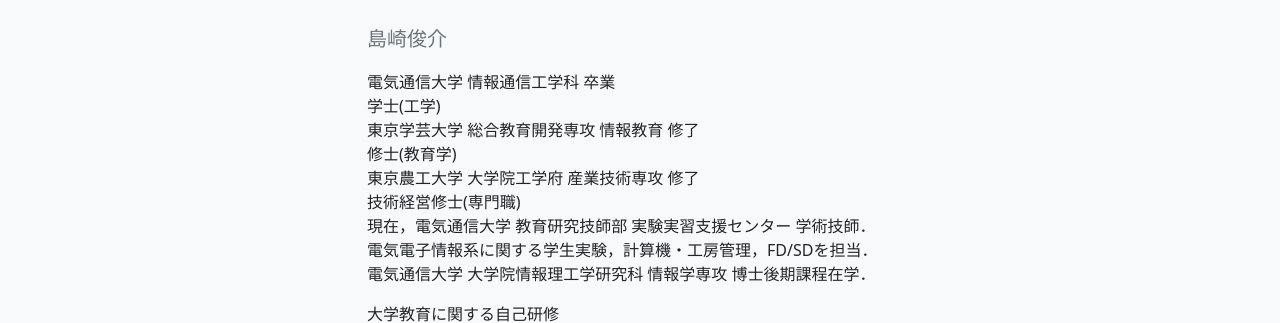
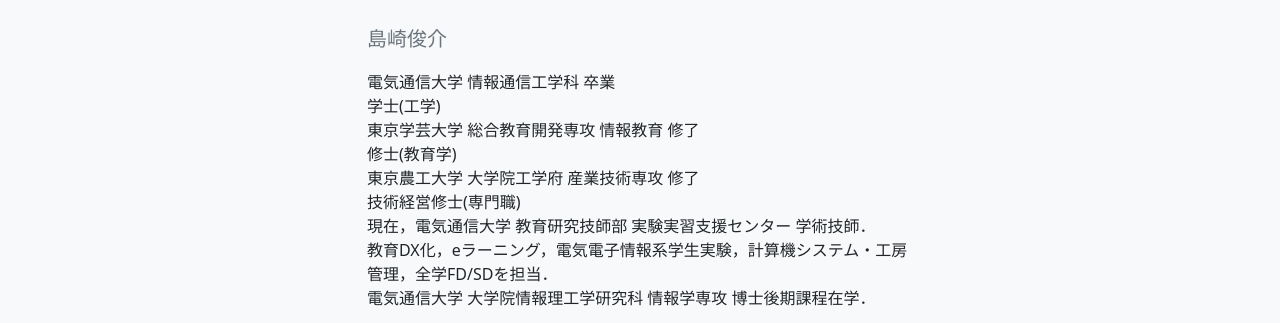
Before and after one commit to AcademicEngineer/academicengineer.github.io, a plain HTML site: page shimazaki/index.html in a window 1280 px wide. Shown: the part 632-955 px from the top of the page. Drawn offline with Linux system fonts and the light colour scheme.

Commit message:
Update index.html

```diff
--- a/shimazaki/index.html
+++ b/shimazaki/index.html
@@ -98,7 +98,7 @@
            東京学芸大学 総合教育開発専攻 情報教育 修了<br> 修士(教育学) <br>
            東京農工大学 大学院工学府 産業技術専攻 修了<br> 技術経営修士(専門職) <br>
            現在，電気通信大学 教育研究技師部 実験実習支援センター 学術技師．<br>
-           電気電子情報系に関する学生実験，計算機・工房管理，FD/SDを担当．<br>
+           教育DX化，eラーニング，電気電子情報系学生実験，計算機システム・工房管理，全学FD/SDを担当．<br>
            電気通信大学 大学院情報理工学研究科 情報学専攻 博士後期課程在学．<br>
         <p>
         <p>大学教育に関する自己研修<br>
```
